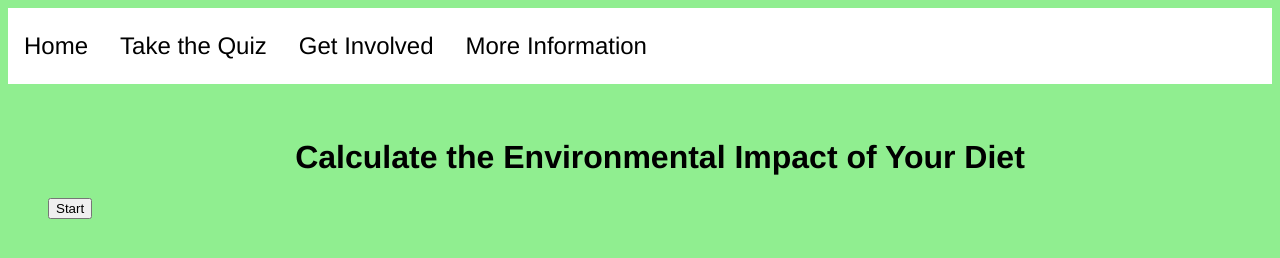
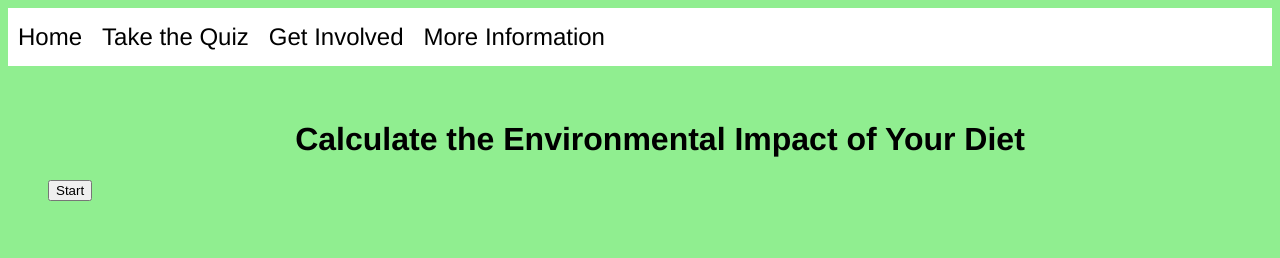
Before and after one commit to gabidanitz/gabidanitz.github.io, a plain HTML site: page test.html in a window 1280 px wide. Drawn offline with Linux system fonts and the light colour scheme.

Commit message:
reduced padding

```diff
--- a/test.html
+++ b/test.html
@@ -36,7 +36,7 @@
     float: left;
     color: black;
     text-align: center;
-    padding: 24px 16px;
+    padding: 15px 10px;
     text-decoration: none;
     font-size: 24px;
 }
```
